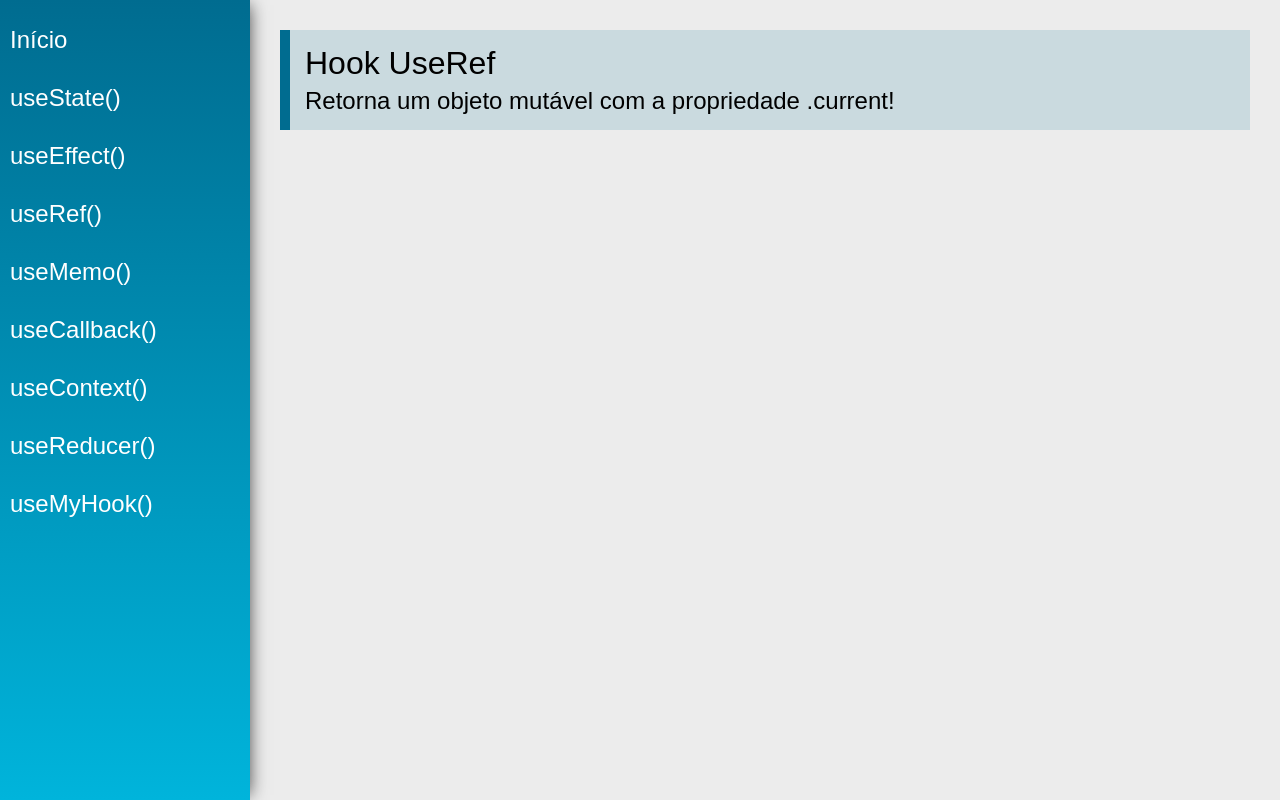
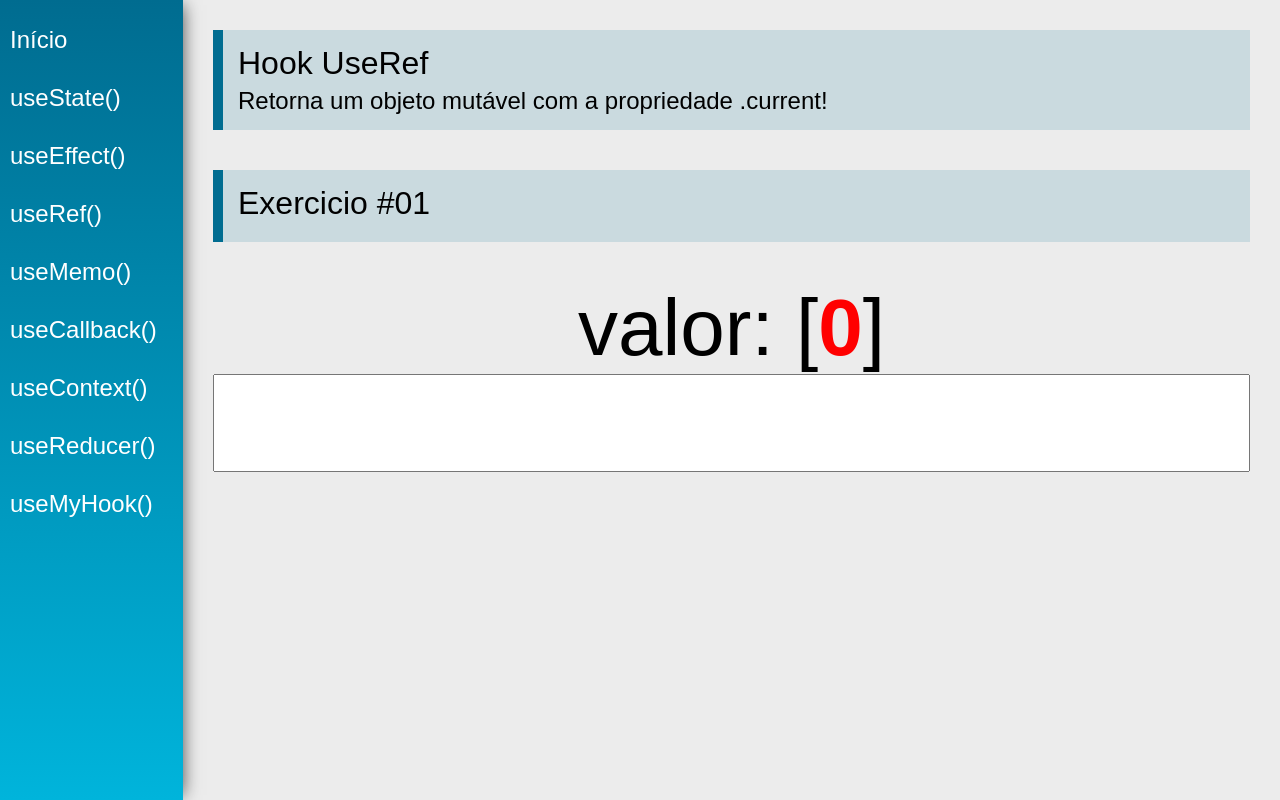
Before and after one commit to Alexandrodasilva/hooks, a React (Create React App) app: page /useRef in a window 1280 px wide. Built offline with nearby package versions, Linux system fonts and the light colour scheme.

Commit message:
useRef and its propertios

```diff
--- a/src/views/examples/UseRef.jsx
+++ b/src/views/examples/UseRef.jsx
@@ -1,15 +1,34 @@
-import React from 'react'
+import React, { useEffect, useRef, useState } from 'react'
 import PageTitle from '../../components/layout/PageTitle'
+import SectionTitle from '../../components/layout/PageTitle'
 
 const UseRef = (props) => {
+    const [value1, setValue1] = useState("");
+    const count = useRef(0);
+
+    useEffect(() => {
+        count.current ++;
+    }, [value1])
     return (
         <div className="UseRef">
             <PageTitle
                 title="Hook UseRef"
                 subtitle="Retorna um objeto mutável com a propriedade .current!"
             />
+            <SectionTitle title="Exercicio #01"></SectionTitle>
+            <div className="center">
+                <div>
+                    <span className="text">valor: </span>
+                    <span className="text">{value1} [</span>
+                    <span className="text red">{count.current}</span>
+                    <span className="text">]</span>
+                </div>
+                <input type="text" className="text"
+                value={value1} onChange ={ e => setValue1(e.target.value)}/>
+            </div>
         </div>
     )
 }
 
 export default UseRef
+// por que ref, porque ref é uma referencia de um objeto que esse objeto tem um atributo, que nesse atributo pode ser um string, objeto, array
```
